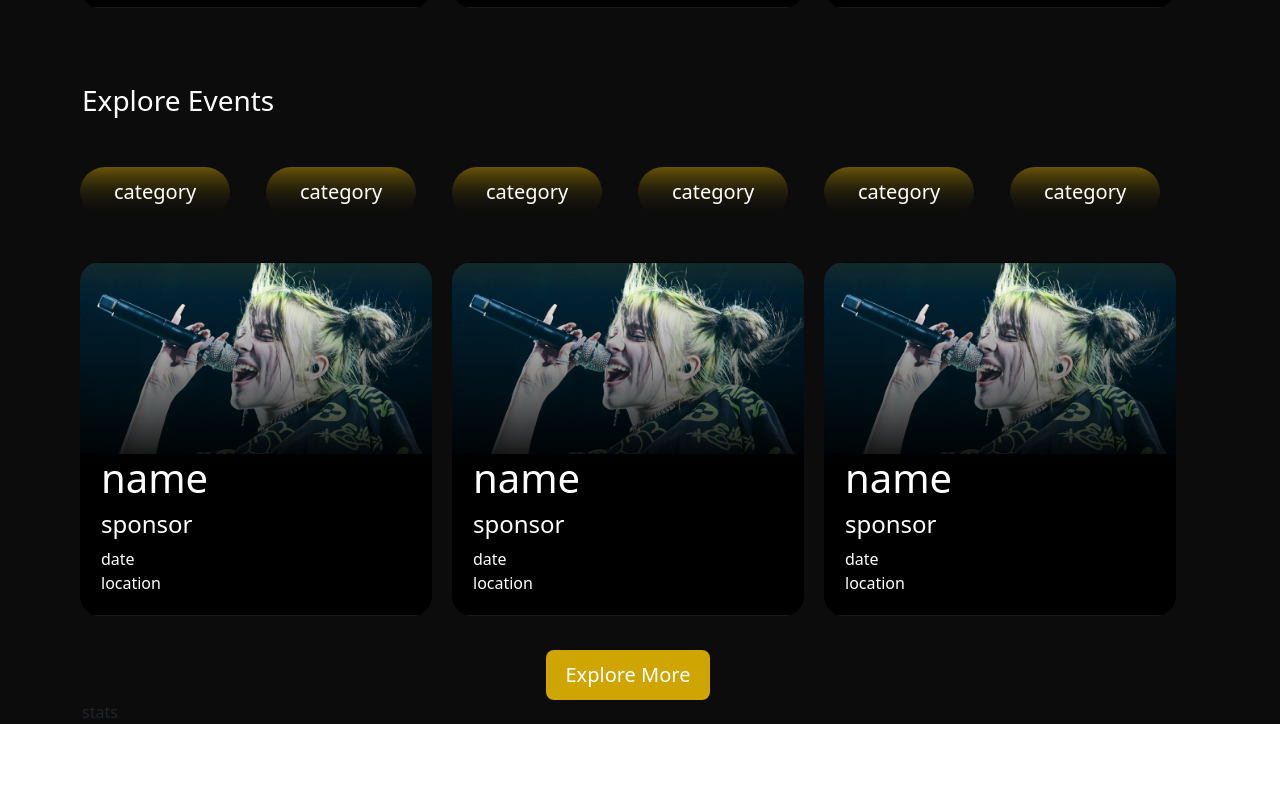
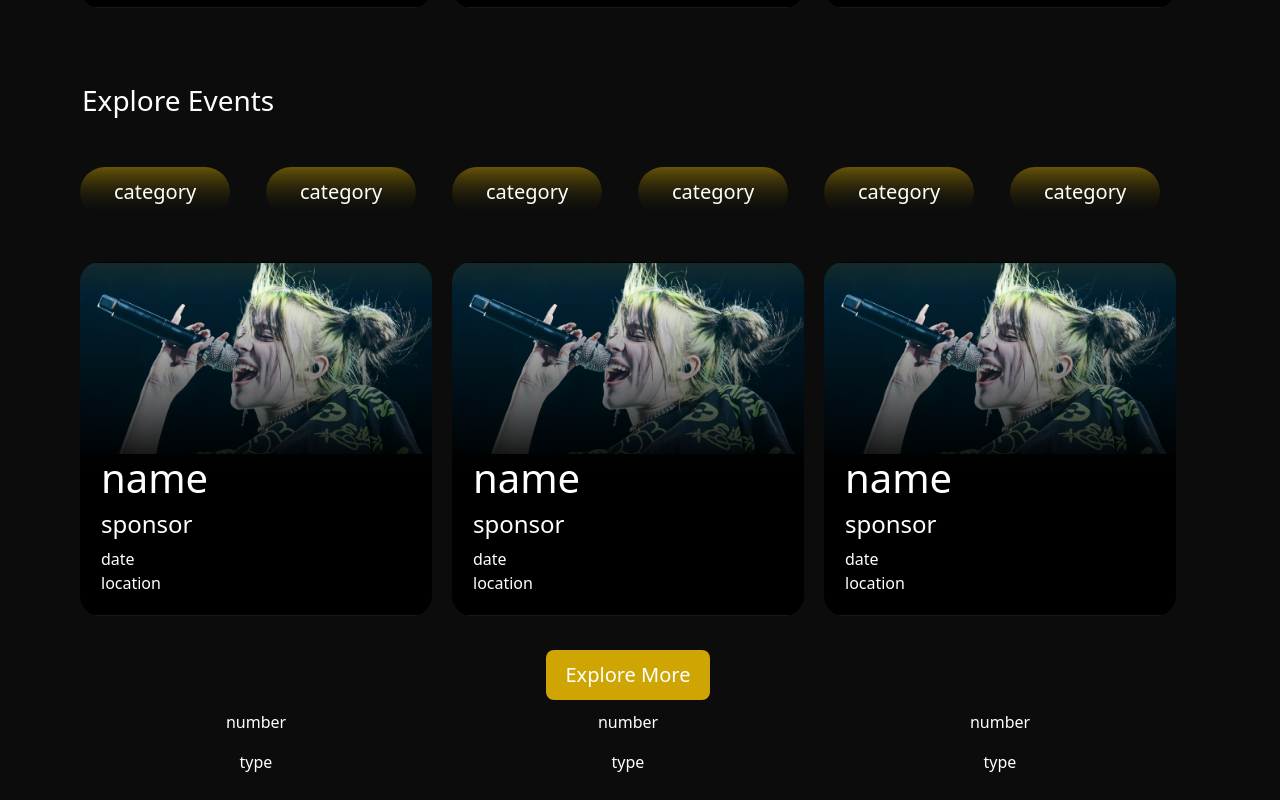
Before and after one commit to Cryptoware-ME/tick-it-FE, a Next.js app: page / in a window 1280 px wide. Shown: the part 1229-2029 px from the top of the page. Before the commit the page ends 1953 px from the top, so only its background shows below. Built offline with nearby package versions, Linux system fonts and the light colour scheme.

Commit message:
ui updates

```diff
--- a/app/page.js
+++ b/app/page.js
@@ -4,6 +4,7 @@ import EventCard from "@/components/EventCard/eventCard";
 import { Container, Row } from "react-bootstrap";
 import Categories from "@/components/Categories/categories";
 import YellowButton from "@/components/Buttons/yellowButton";
+import Stats from "@/components/Stats/stats";
 export default function Home() {
   return (
     <main style={{ backgroundColor: "#0c0c0c" }}>
@@ -39,7 +40,9 @@ export default function Home() {
             <YellowButton text="Explore More" />
           </Row>
           <Row>
-            <div>stats</div>
+            {[0, 1, 2]?.map((event, index) => (
+              <Stats key={index} />
+            ))}
           </Row>
         </Row>
       </Container>
--- /dev/null
+++ b/components/Stats/Stats.module.scss
@@ -0,0 +1,32 @@
+.eventCard {
+  border-radius: 20px;
+  display: flex;
+  background-size: contain;
+  background-repeat: no-repeat;
+}
+.cardGradient {
+  background: linear-gradient(
+    180deg,
+    rgba(255, 204, 0, 0.38) -40.54%,
+    rgba(255, 204, 0, 0) 9.46%,
+    rgba(0, 0, 0, 1) 59.46%
+  );
+  height: 100%;
+  width: 100%;
+  padding: 20px;
+  border-radius: 20px;
+  border: 1px solid;
+
+  border-image-source: linear-gradient(
+    180deg,
+    rgba(255, 204, 0, 0.38) 0%,
+    rgba(255, 204, 0, 0) 50%,
+    rgba(255, 204, 0, 0.69) 100%
+  );
+}
+.cardDetails {
+  display: flex;
+  flex-direction: column;
+  color: white;
+  margin-top: 55%;
+}
--- /dev/null
+++ b/components/Stats/stats.js
@@ -0,0 +1,26 @@
+import React, { useEffect, useState } from "react";
+import styles from "./Stats.module.scss";
+import { Col, Row } from "react-bootstrap";
+const Stats = ({}) => {
+  return (
+    <>
+      <Col
+        md={4}
+        style={{
+          padding: "10px",
+          color: "white",
+          display: "flex",
+          justifyContent: "center",
+          flexDirection: "column",
+          textAlign: "center",
+          alignContent: "center",
+        }}
+      >
+        <p>number</p>
+        <p>type</p>
+      </Col>
+    </>
+  );
+};
+
+export default Stats;
```
